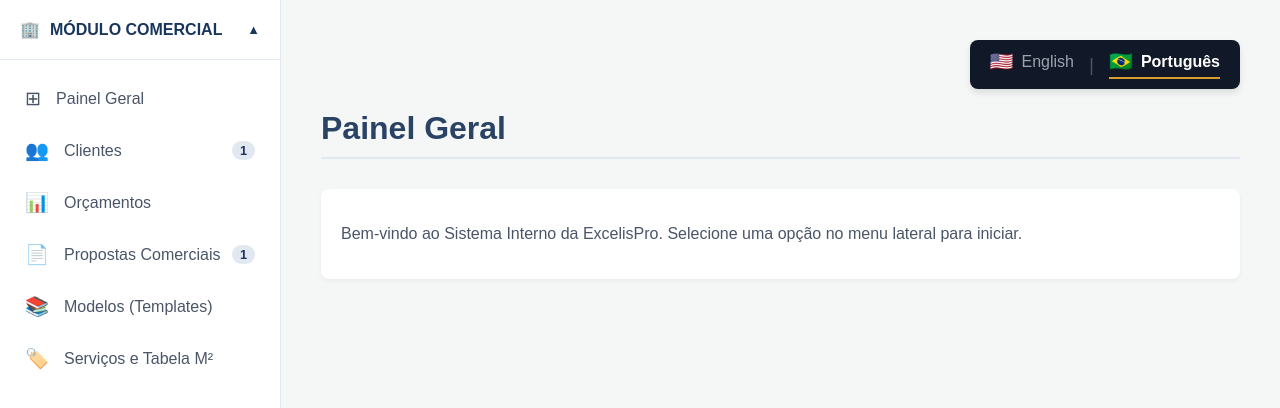
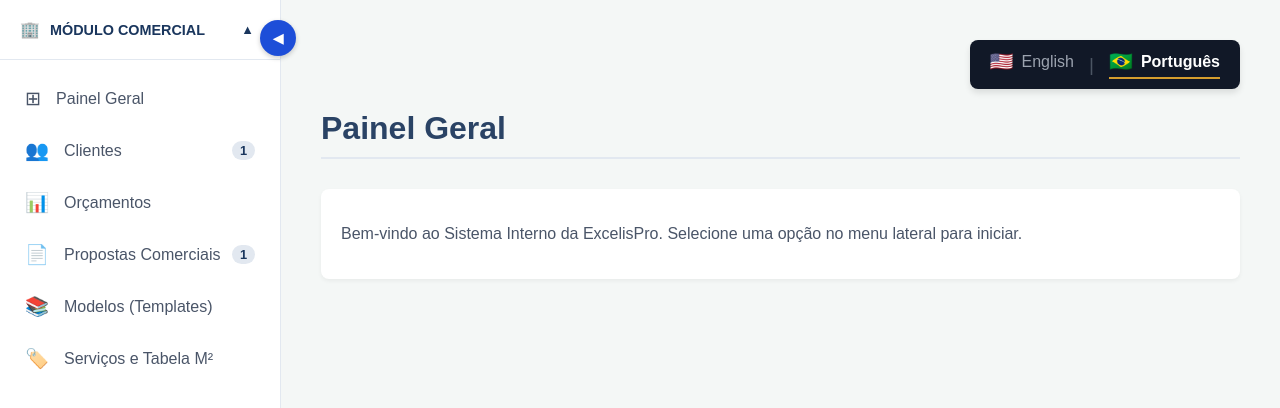
Before and after one commit to gestaoexcelispro/excelispro, a Next.js app: page /dashboard in a window 1280 px wide. Shown: the top 408 px of the page. Built offline with nearby package versions, Linux system fonts and the light colour scheme.

Commit message:
Update layout.js

```diff
--- a/src/app/dashboard/layout.js
+++ b/src/app/dashboard/layout.js
@@ -1,4 +1,5 @@
 'use client';
+import { useState } from 'react';
 import { useLanguage } from '../../contexts/LanguageContext';
 
 const translations = {
@@ -26,21 +27,69 @@ export default function DashboardLayout({ children }) {
   const { lang } = useLanguage();
   const t = translations[lang] || translations['pt-BR'];
 
+  // Estados para controlar o recolhimento (collapse)
+  const [isSidebarOpen, setIsSidebarOpen] = useState(true);
+  const [isModuleOpen, setIsModuleOpen] = useState(true);
+
   return (
-    <div style={{ display: 'flex', minHeight: '100vh', backgroundColor: '#f4f7f6', fontFamily: 'sans-serif' }}>
+    <div style={{ display: 'flex', minHeight: '100vh', backgroundColor: '#f4f7f6', fontFamily: 'sans-serif', position: 'relative' }}>
+
+      {/* Botão flutuante para expandir/ocultar a Sidebar inteira */}
+      <button
+        onClick={() => setIsSidebarOpen(!isSidebarOpen)}
+        style={{
+          position: 'fixed',
+          top: '20px',
+          left: isSidebarOpen ? '260px' : '15px',
+          zIndex: 1100,
+          backgroundColor: '#1d4ed8',
+          color: 'white',
+          border: 'none',
+          borderRadius: '50%',
+          width: '36px',
+          height: '36px',
+          cursor: 'pointer',
+          fontWeight: 'bold',
+          display: 'flex',
+          alignItems: 'center',
+          justifyContent: 'center',
+          boxShadow: '0 2px 5px rgba(0,0,0,0.2)',
+          transition: 'left 0.3s ease'
+        }}
+        title={isSidebarOpen ? 'Ocultar Menu' : 'Mostrar Menu'}
+      >
+        {isSidebarOpen ? '◀' : '▶'}
+      </button>
 
       {/* Menu Lateral (Sidebar) */}
-      <aside style={{ width: '280px', backgroundColor: '#ffffff', borderRight: '1px solid #e2e8f0', display: 'flex', flexDirection: 'column' }}>
+      <aside style={{
+        width: isSidebarOpen ? '280px' : '0px',
+        backgroundColor: '#ffffff',
+        borderRight: isSidebarOpen ? '1px solid #e2e8f0' : 'none',
+        display: 'flex',
+        flexDirection: 'column',
+        overflow: 'hidden',
+        transition: 'width 0.3s ease, border 0.3s ease',
+        whiteSpace: 'nowrap',
+        zIndex: 1000
+      }}>
 
-        {/* Cabeçalho do Menu */}
+        {/* Cabeçalho do Módulo Comercial com botão de recolher itens do módulo */}
         <div style={{ padding: '20px', borderBottom: '1px solid #e2e8f0', display: 'flex', alignItems: 'center', justifyContent: 'space-between', color: '#1a365d', fontWeight: 'bold' }}>
-          <div style={{ display: 'flex', alignItems: 'center', gap: '10px' }}>
-            <span>🏢</span> {t.module}
+          <div style={{ display: 'flex', alignItems: 'center', gap: '10px', overflow: 'hidden' }}>
+            <span>🏢</span> <span style={{ fontSize: '0.9rem', textOverflow: 'ellipsis', overflow: 'hidden' }}>{t.module}</span>
           </div>
-          <span style={{ fontSize: '0.8rem' }}>▲</span>
+          <button
+            onClick={() => setIsModuleOpen(!isModuleOpen)}
+            style={{ background: 'none', border: 'none', cursor: 'pointer', color: '#1a365d', fontWeight: 'bold', fontSize: '0.8rem' }}
+            title={isModuleOpen ? 'Recolher Módulo' : 'Expandir Módulo'}
+          >
+            {isModuleOpen ? '▲' : '▼'}
+          </button>
         </div>
 
-        {/* Itens de Navegação */}
+        {/* Itens de Navegação do Módulo (Ocultam se isModuleOpen for falso) */}
+        {isModuleOpen && (
           <nav style={{ padding: '15px 10px', display: 'flex', flexDirection: 'column', gap: '5px' }}>
 
             <a href="/dashboard" style={{ display: 'flex', alignItems: 'center', gap: '15px', padding: '12px 15px', textDecoration: 'none', color: '#4a5568', borderRadius: '8px' }}>
@@ -67,7 +116,6 @@ export default function DashboardLayout({ children }) {
               <span style={{ backgroundColor: '#e2e8f0', color: '#1a365d', padding: '2px 8px', borderRadius: '12px', fontSize: '0.8rem', fontWeight: 'bold' }}>1</span>
             </a>
 
-          {/* Link corrigido para a página real de Modelos */}
             <a href="/dashboard/modelos" style={{ display: 'flex', alignItems: 'center', gap: '15px', padding: '12px 15px', textDecoration: 'none', color: '#4a5568', borderRadius: '8px' }}>
               <span style={{ fontSize: '1.2rem' }}>📚</span> {t.templates}
             </a>
@@ -76,6 +124,7 @@ export default function DashboardLayout({ children }) {
               <span style={{ fontSize: '1.2rem' }}>🏷️</span> {t.services}
             </a>
           </nav>
+        )}
       </aside>
 
       {/* Área Principal de Conteúdo */}
```
Lines whose indentation alone changed are shown as unchanged.
